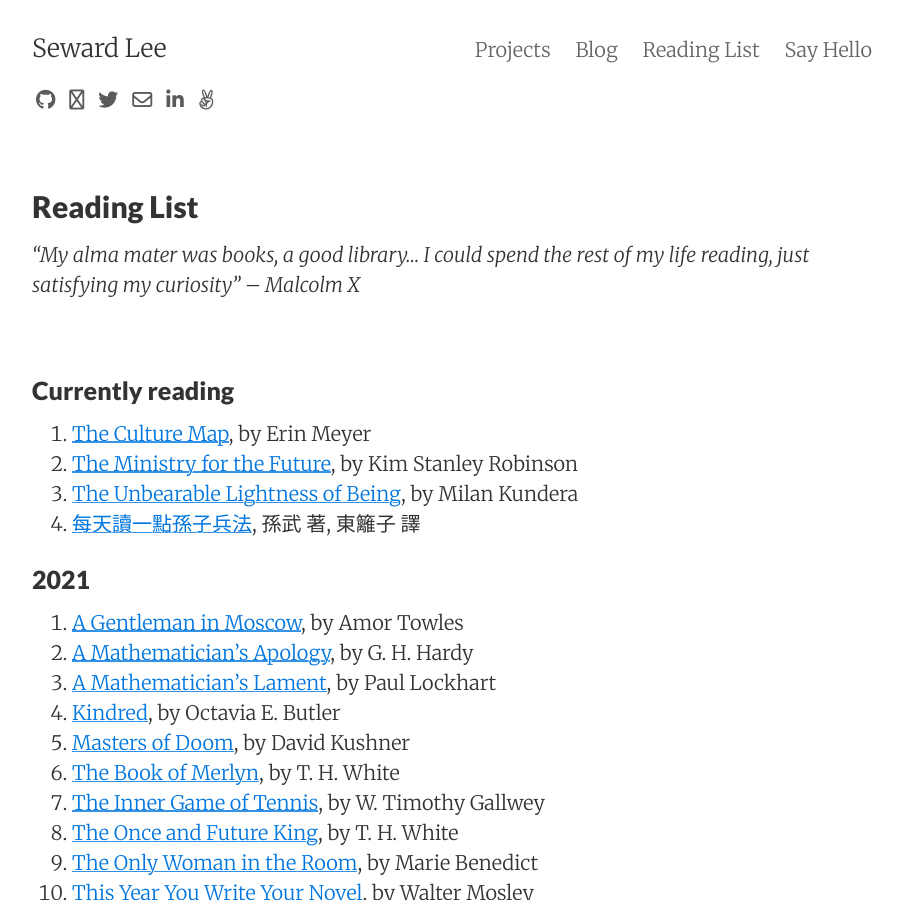
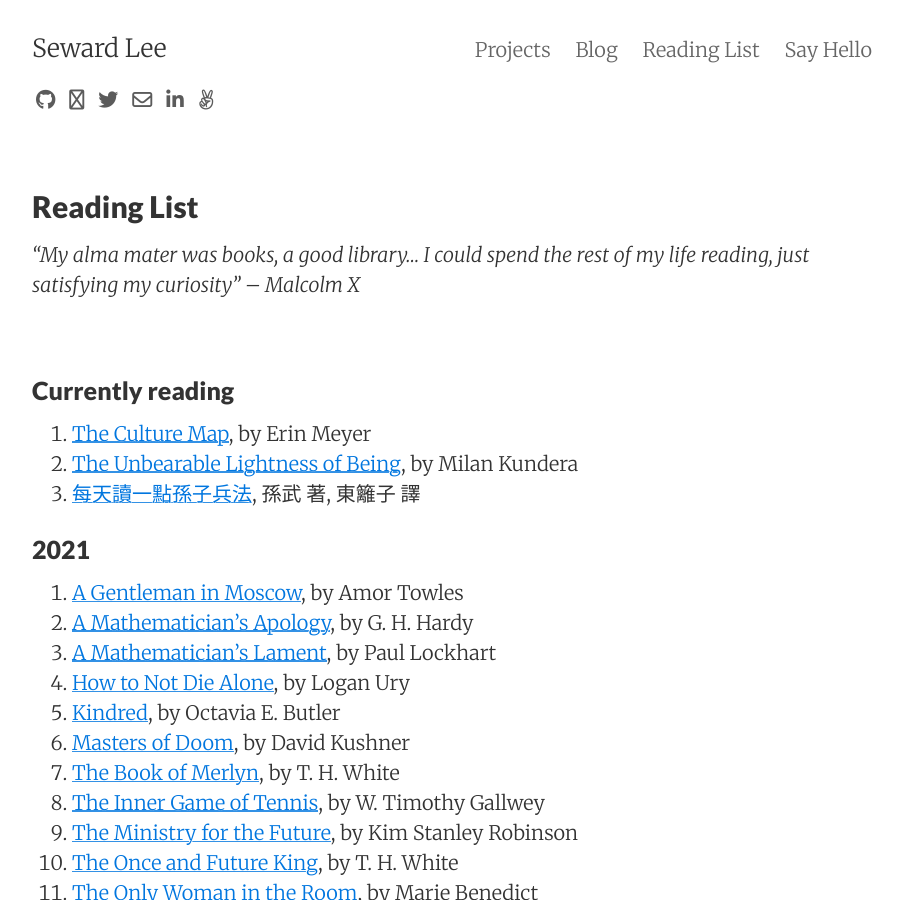
Before and after one commit to sewardlee337/sewardlee337.github.io, a Jekyll site: the page built from readinglist.md, in a window 1280 px wide and 900 px high. Shown: the whole window, without its empty margins (188-1091 px from the left). Built offline with Jekyll 4.4.1, drawn with Linux system fonts in a browser that asks for light colours; nearby versions of some CDN libraries.

Commit message:
Update reading list

```diff
--- a/readinglist.md
+++ b/readinglist.md
@@ -23,10 +22,12 @@ _"My alma mater was books, a good library... I could spend the rest of my life r
 1. [A Gentleman in Moscow](https://amzn.to/3qddvwQ), by Amor Towles
 1. [A Mathematician's Apology](https://amzn.to/3rpMx6f), by G. H. Hardy
 1. [A Mathematician's Lament](https://amzn.to/30MwHa3), by Paul Lockhart
+1. [How to Not Die Alone](https://amzn.to/3gm9nsH), by Logan Ury
 1. [Kindred](https://amzn.to/3pBY7du), by Octavia E. Butler
 1. [Masters of Doom](https://amzn.to/3fN0wjD), by David Kushner
 1. [The Book of Merlyn](https://amzn.to/3r3zxTq), by T. H. White
 1. [The Inner Game of Tennis](https://amzn.to/3r9VEHn), by W. Timothy Gallwey
+1. [The Ministry for the Future](https://amzn.to/39kNOUU), by Kim Stanley Robinson
 1. [The Once and Future King](https://amzn.to/2KTm9Bw), by T. H. White
 1. [The Only Woman in the Room](https://amzn.to/3a37C08), by Marie Benedict
 1. [This Year You Write Your Novel](https://amzn.to/3eohYu5), by Walter Mosley
```
Also changed, not shown: other parts of readinglist.md (+0 -1 lines).
